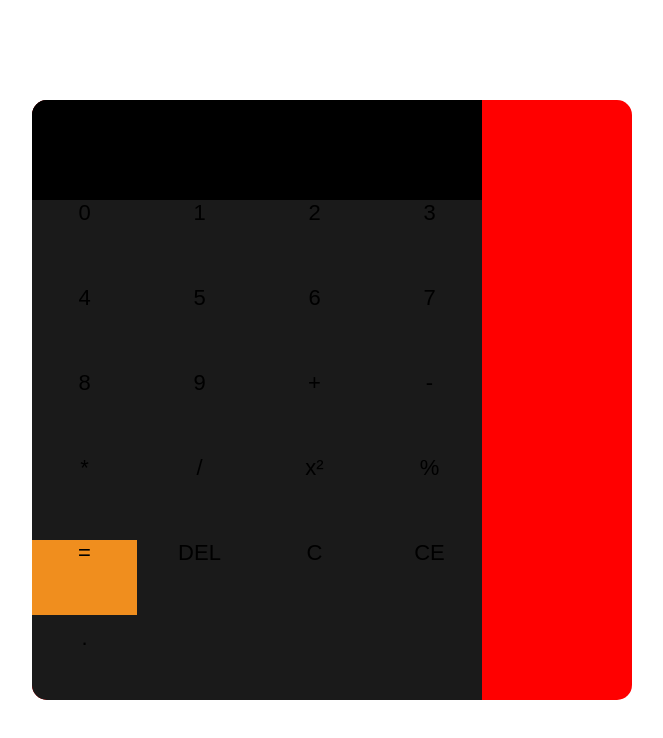
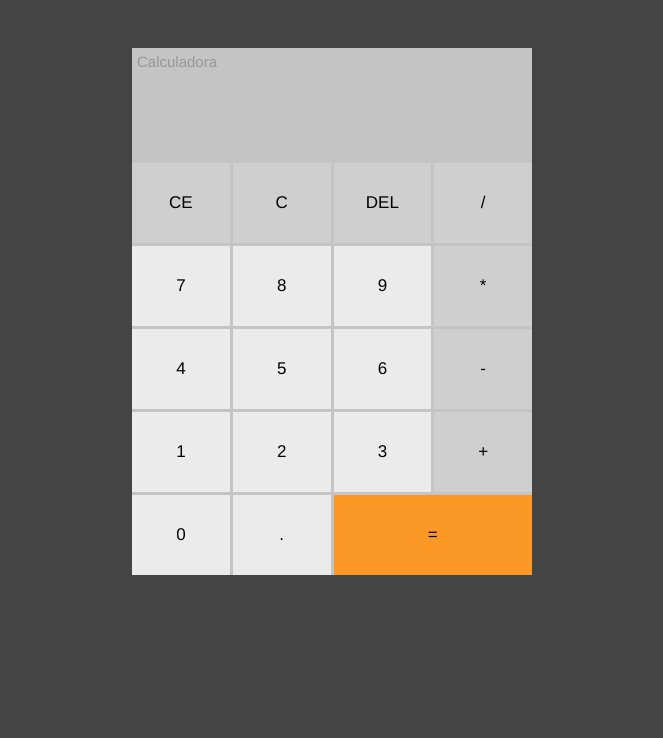
Before and after one commit to JoaoMiano/calculadora, a plain HTML site: page index.html in a window 1280 px wide. Shown: the whole page, without its empty margins (308-971 px from the left). Drawn offline with Linux system fonts and the light colour scheme.

Commit message:
criei a calc

```diff
--- a/assets/style.css
+++ b/assets/style.css
@@ -2,49 +2,82 @@
     box-sizing: border-box;
     margin: 0;
     padding: 0;
-    font-family: Arial, Helvetica, sans-serif;
-    font-size: 22px;
+    font-family: Helvetica, sans-serif;
 }
 
-.container{
-    width: 100vw;
-    height: 100vh;
+body{
+    background-color:#444;
     display: flex;
+    flex-direction: column;
+    justify-content: center;
     align-items: center;
+    padding: 3em;
+}
+
+#calc{
+    width: 400px;
+    background-color: #C4C4C4;
+}
+
+#calc h2{
+    color: #979797;
+    font-size: 15px;
+    padding: 5px;
+    font-weight: 300;
+}
+
+#calc #previous,
+#calc #current{
+    text-align: end;
+    padding: 5px;
+    overflow-wrap: break-word;
+    min-height: 1.6em;
+    padding: 0.2em;
 
 }
-.areaGeral{
-    width: 100%;
-    max-width: 600px;
-    margin: auto;
-    display: flex;
-    border-radius: 15px;
-    background-color: red;
+
+#previous{
+    font-size: 15px;
+    color: #888;
+
+
 }
 
-.calculadora{
-    width: 450px;
-    background-color: #1A1A1A;
-    border-radius: 15px;
-    border-bottom-right-radius:0px ;
+#current{
+    font-size: 40px;
+    color: #000;
+    font-weight: 600;
+
 }
 
-.calculadora .display{
-    height: 100px;
-    width: 100%;
-    background-color:#000 ;
-    border-top-left-radius: 15px;
+#area-buttons{
+    display: grid;
+    grid-template-columns: repeat(4, 1fr);
+    gap: 3px;
 }
 
-.calculadora .buttons{
-    display: grid;
-    grid-template-columns: repeat(4, 1fr);
-    gap: 10px;
-    line-height: inherit;
+#area-buttons button{
+    border: 1px solid transparent;
+    border-radius: 0;
+    height: 80px;
+    background-color: #cfcfcf;
+    font-size: 17px;
+    cursor: pointer;
 }
-.buttons .numbers,
-.buttons .operators{
-    height: 75px;
-    text-align: center;
+#area-buttons button:hover{
+    background-color: #aaa;
+}
+
+#area-buttons .number{
+    background-color: #EBEBEB;
+}
+
+#area-buttons #equal{
+    grid-column: span 2;
+    background-color:#fc9826 ;
 
 }
+
+#area-buttons #equal:hover{
+    background-color:#db7602;
+}
--- a/index.html
+++ b/index.html
@@ -6,39 +6,39 @@
     <meta name="viewport" content="width=device-width, initial-scale=1.0">
     <link rel="shortcut icon" href="/assets/images/calculate_14871641.png" type="image/x-icon">
     <link rel="stylesheet" href="/assets/style.css">
+    <script src="script.js" defer></script>
     <title>Calculadora</title>
 </head>
 
 <body>
-    <div class="container">
-        <div class="areaGeral">
-            <div class="calculadora">
-                <div class="display"></div>
-                <div class="buttons">
-                    <div class="numbers" id="0">0</div>
-                    <div class="numbers" id="1">1</div>
-                    <div class="numbers" id="2">2</div>
-                    <div class="numbers" id="3">3</div>
-                    <div class="numbers" id="4">4</div>
-                    <div class="numbers" id="5">5</div>
-                    <div class="numbers" id="6">6</div>
-                    <div class="numbers" id="7">7</div>
-                    <div class="numbers" id="8">8</div>
-                    <div class="numbers" id="9">9</div>
-                    <div class="operators" id="addition">+</div>
-                    <div class="operators" id="subtration">-</div>
-                    <div class="operators" id="multiplicaton">*</div>
-                    <div class="operators" id="division">/</div>
-                    <div class="operators" id="sqr">x²</div>
-                    <div class="operators" id="porcentage">%</div>
-                    <div class="operators" id="igual" style="background-color:#F08E1E;">=</div>
-                    <div class="operators" id="del">DEL</div>
-                    <div class="operators" id="c">C</div>
-                    <div class="operators" id="ce">CE</div>
-                    <div class="numbers" id="point">.</div>
-                </div>
-            </div>
-            <div class="historico"></div>
+    <div id="calc">
+        <h2>Calculadora</h2>
+        <div id="display">
+
+            <div id="previous"></div>
+            <div id="current"></div>
+
+        </div>
+        <div id="area-buttons">
+            <button>CE</button>
+            <button>C</button>
+            <button>DEL</button>
+            <button>/</button>
+            <button class="number">7</button>
+            <button class="number">8</button>
+            <button class="number">9</button>
+            <button>*</button>
+            <button class="number">4</button>
+            <button class="number">5</button>
+            <button class="number">6</button>
+            <button>-</button>
+            <button class="number">1</button>
+            <button class="number">2</button>
+            <button class="number">3</button>
+            <button>+</button>
+            <button class="number">0</button>
+            <button class="number">.</button>
+            <button id="equal">=</button>
         </div>
     </div>
 </body>
--- /dev/null
+++ b/script.js
@@ -0,0 +1,114 @@
+const previous = document.querySelector('#previous');
+const current = document.querySelector('#current');
+const buttons = document.querySelectorAll("#area-buttons button");
+
+
+class Calculator {
+    constructor(previousText, currentText) {
+        this.previousText = previousText
+        this.currentText = currentText
+        this.currentOperation = ""
+    }
+
+    //adiciona o digito no diplay
+    addDigit(digit) {
+
+        //verifica se o numero ja possui casa decimal
+        if (digit === "." && this.currentText.innerText.includes(".")) {
+            return;
+        }
+
+        this.currentOperation = digit
+        this.updateScreen();
+    }
+
+    //processamento das operações
+    processOperation(operation) {
+    // Se o display atual está vazio
+    if (this.currentText.innerText === "") {
+        // Se a operação é uma troca de operação
+        if (this.previousText.innerText !== "") {
+            this.changeOperation(operation);
+        }
+        return;
+    }
+
+    // Pegando o valor da prévia e o atual
+    let previous = +this.previousText.innerText.split(" ")[0];
+    let current = +this.currentText.innerText;
+    let operationValue;
+
+    switch (operation) {
+        case "+":
+            operationValue = previous + current;
+            this.updateScreen(operationValue, operation, current, previous);
+            break;
+        case "-":
+            operationValue = previous - current;
+            this.updateScreen(operationValue, operation, current, previous);
+            break;
+        case "*":
+            operationValue = previous * current;
+            this.updateScreen(operationValue, operation, current, previous);
+            break;
+        case "/":
+            if (current === 0) {
+                alert("Não é possível dividir por zero!");
+                return;}
+            operationValue = previous / current;
+            this.updateScreen(operationValue, operation, current, previous);
+
+            break;
+        default:
+            return;
+    }
+
+}
+
+
+    //altera os valores do display
+    updateScreen(
+        operationValue = null,
+        operation = null,
+        previous = null,
+        current = null
+    ) {
+        if (operationValue === null) {
+            this.currentText.innerText += this.currentOperation;
+        } else {
+            if (previous === 0) {
+                operationValue = current;
+            }
+
+            this.previousText.innerText = `${operationValue} ${operation}`
+            this.currentText.innerText = ""
+        }
+    }
+
+    changeOperation(operation){
+        const mathOperation = ["+","-","/","*"]
+        if(!mathOperation.includes(operation)){
+            return
+        }
+
+        this.previousText.innerText = this.previousText.innerText.slice(0, -1) + operation
+    }
+};
+
+const calc = new Calculator(previous, current);
+
+
+//Adiciona um evento para cada elemnto dentro do array buttons que retorna o valor do botão clicado
+buttons.forEach((btn) => {
+    btn.addEventListener('click', (e) => {
+        let value = e.target.innerText;
+
+
+        //verifica se o botão clicado é um numero ou uma operação
+        if (+value >= 0 || value === ".") {
+            calc.addDigit(value)
+        } else {
+            calc.processOperation(value)
+        }
+    })
+})
```
